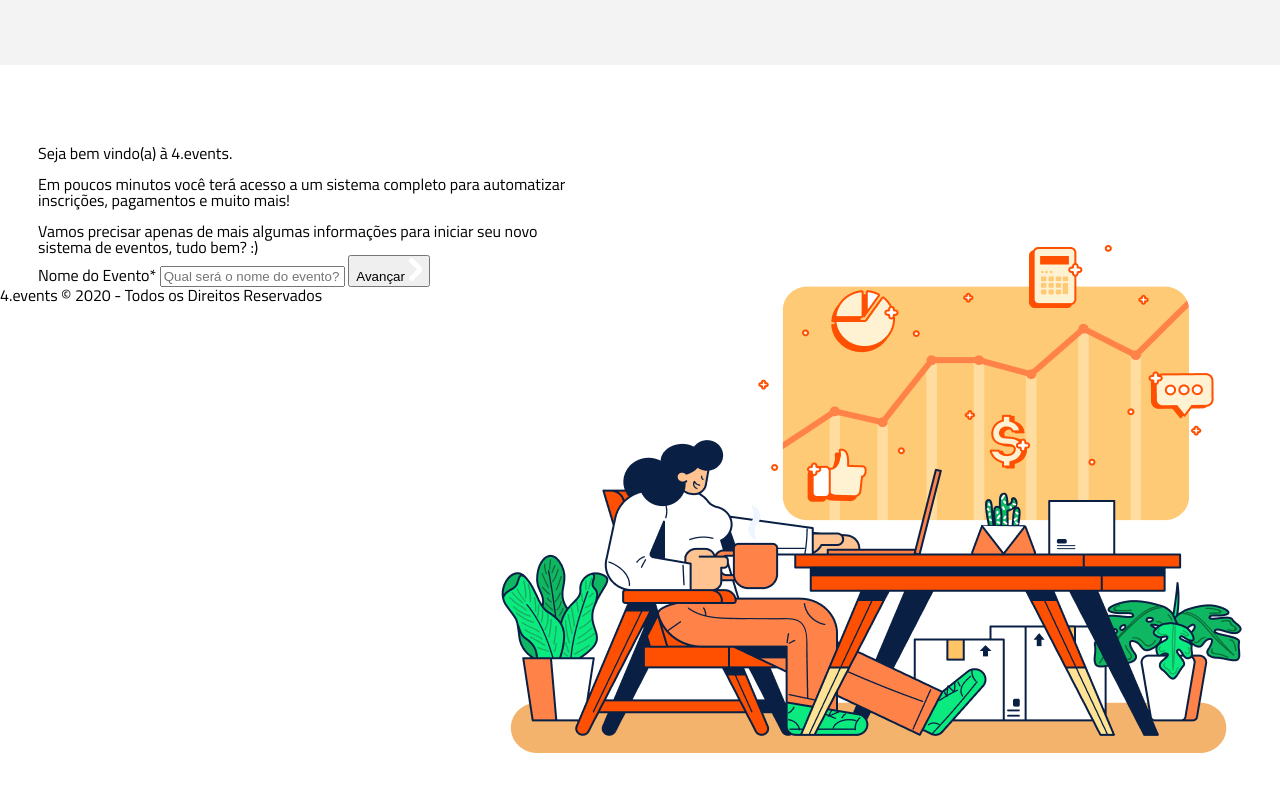
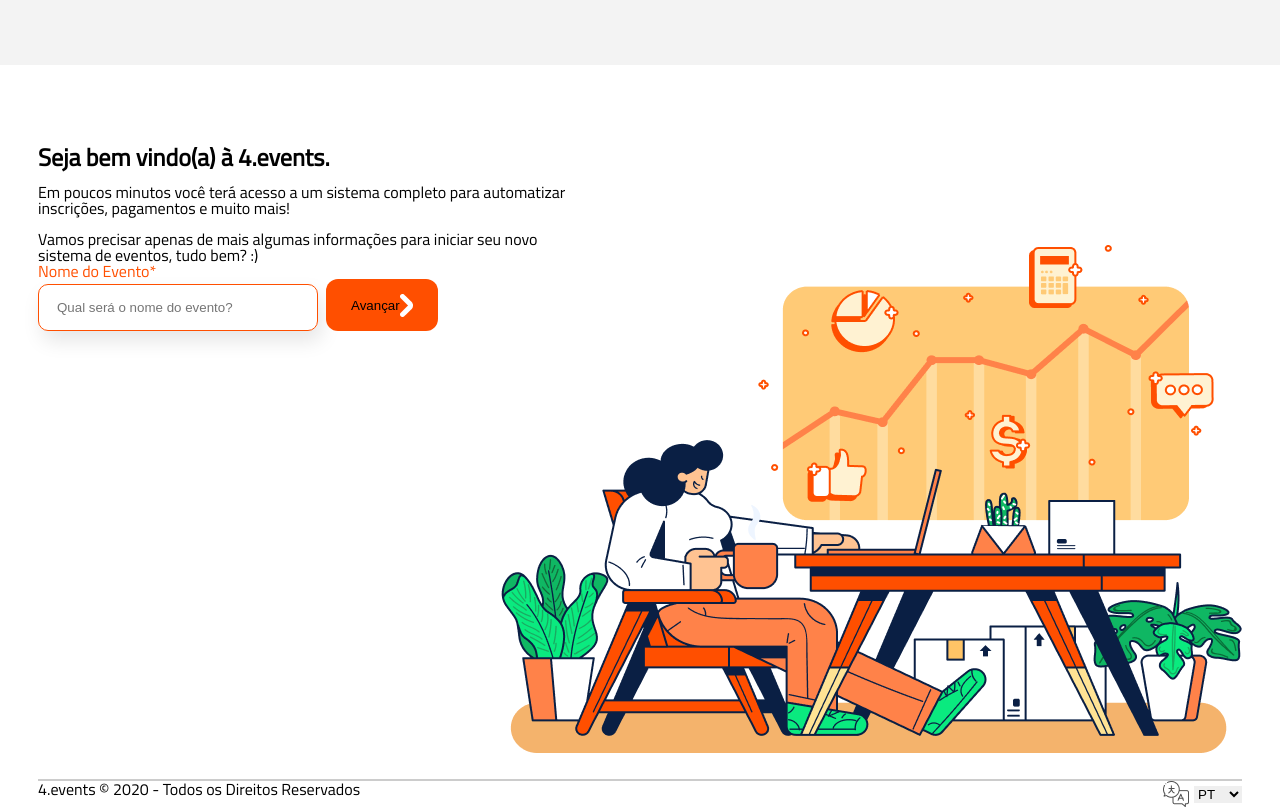
Before and after one commit to ItaloCanturil/4Events-teste, a plain HTML site: page index.html in a window 1280 px wide. Shown: the part 126-933 px from the top of the page. Before the commit the page ends 881 px from the top, so only its background shows below. Drawn offline with Linux system fonts and the light colour scheme.

Commit message:
Feat: Add the footer

```diff
--- a/css/style.css
+++ b/css/style.css
@@ -68,6 +68,40 @@ body {
   margin-top: 80px;
 }
 
+.wrap {
+  display: flex;
+}
+
+.texts__title {
+  font-weight: bold;
+  font-size: 1.5rem;
+}
+
+.texts__event-title {
+  color: #ff4f00;
+}
+
+.texts__event {
+  background: transparent;
+  box-shadow: 4px 10px 20px 0 rgba(0, 0, 0, 0.1);
+  border: 1px solid #ff4f00;
+  border-radius: 10px;
+  outline: none;
+  padding: 13px 83px 13px 18px;
+  margin-top: 5px;
+}
+
+.texts__btn {
+  align-items: center;
+  background: #ff4f00;
+  border-radius: 12px;
+  border: none;
+  cursor: pointer;
+  display: flex;
+  padding: 15px 25px 14px;
+  margin-left: 8px;
+}
+
 .ilustration {
   position: absolute;
   right: 0;
@@ -77,3 +111,22 @@ body {
 .events__texts .texts__description {
   margin-top: 15px;
 }
+
+.footer {
+  border-top: 2px solid #ccc;
+  display: flex;
+  justify-content: space-between;
+  margin-top: 28rem;
+  width: 100%;
+}
+
+.footer__translate {
+  display: flex;
+  align-items: center;
+}
+
+.translate__select {
+  border: 0;
+  cursor: pointer;
+  margin-left: 5px;
+}
--- a/index.html
+++ b/index.html
@@ -60,11 +60,13 @@
         <p class="texts__description">Em poucos minutos você terá acesso a um sistema completo para automatizar inscrições, pagamentos e muito mais!</p>
         <p class="texts__description">Vamos precisar apenas de mais algumas informações para iniciar seu novo sistema de eventos, tudo bem? :)</p>
         <label class="texts__event-title" for="event">Nome do Evento*</label>
+        <div class="wrap">
           <input class="texts__event" name="event" type="text" placeholder="Qual será o nome do evento?">
           <button class="texts__btn">
             Avançar
             <img class="btn__arrow" src="/assets/vector.png" alt="arrow">
           </button>
+        </div>
       </section>
       <div class="ilustration">
         <img src="/assets/Illustration.png" alt="">
@@ -72,8 +74,17 @@
     </main>
   </div>
 
-  <footer>
+  <div class="container">
+    <footer class="footer">
       <p>4.events	&copy; 2020 - Todos os Direitos Reservados</p>
+      <div class="footer__translate">
+        <img src="./assets/translation 1.png" alt="translation">
+        <select class="translate__select">
+          <option value="PT">PT</option>
+          <option value="EUA">EUA</option>
+        </select>
+      </div>
     </footer>
+  </div>
 </body>
 </html>
```
Lines whose indentation alone changed are shown as unchanged.
